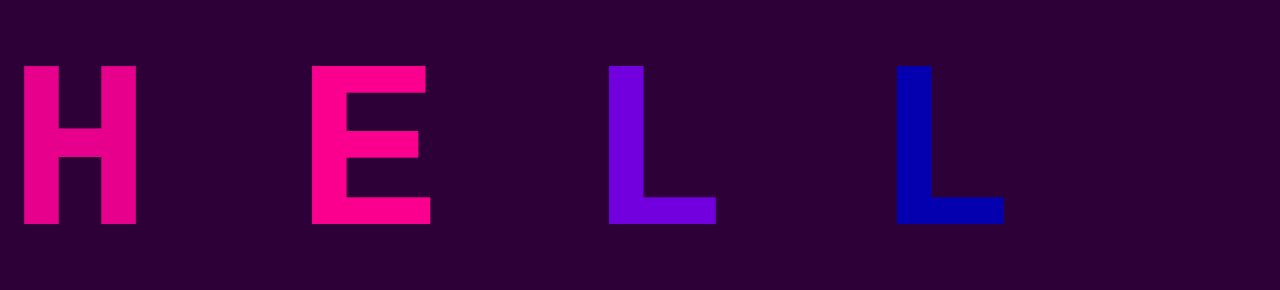
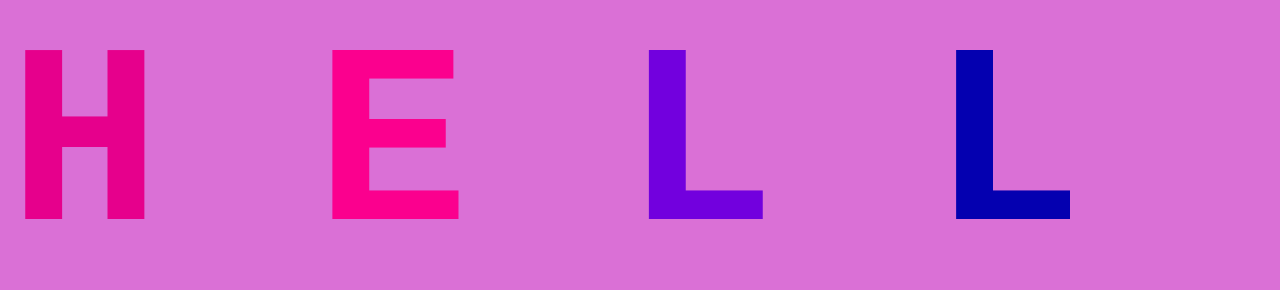
Before and after one commit to IrynaSiddiqui/Me, a plain HTML site: page index.html in a window 1280 px wide. Shown: the part 112-402 px from the top of the page. Drawn offline with Linux system fonts and the light colour scheme.

Commit message:
someone else did this

```diff
--- a/app.css
+++ b/app.css
@@ -3,11 +3,11 @@ body {
     justify-content: center;
     align-items: center;
     height: 100vh;
-    background-color: rgb(45, 0, 56);
+    background-color: orchid;
 }
 
 h1 {
-    font-size: 15rem;
+    font-size: 16rem;
     font-family: 'Courier New', Courier, monospace;
 }
 
```
